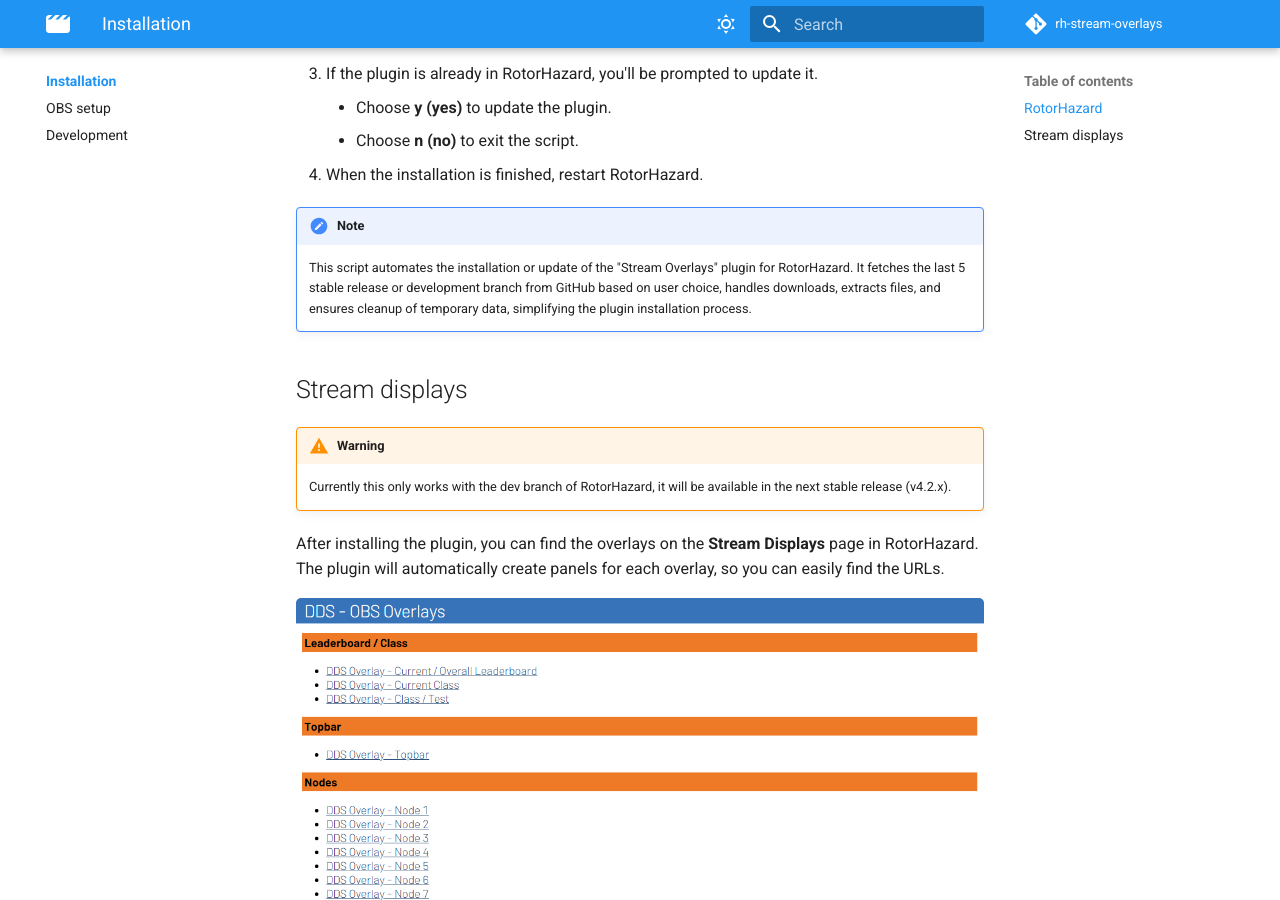
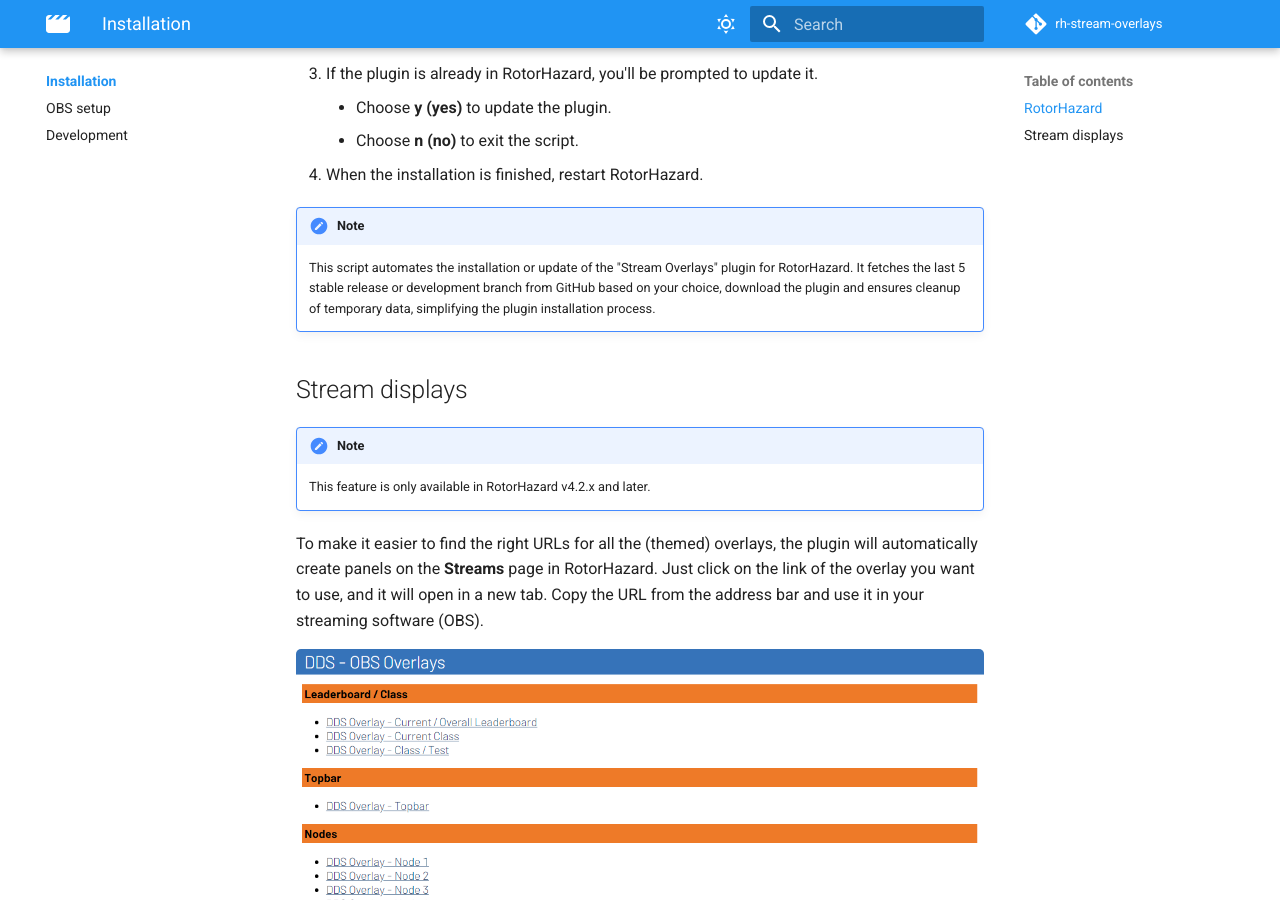
Before and after one commit to dutchdronesquad/rh-stream-overlays, an MkDocs documentation site: the page built from docs/installation/index.md, in a window 1280 px wide and 900 px high, scrolled down 664 px. Built offline with MkDocs 1.6.1 and Material for MkDocs 9.7.7, drawn with Linux system fonts in a browser that asks for light colours; comment, search, counter and statistics services are not loaded.

Commit message:
Update installation documentation for Stream Overlays plugin

```diff
--- a/docs/installation/index.md
+++ b/docs/installation/index.md
@@ -26,13 +26,13 @@
 6. When the installation is finished, restart RotorHazard.
 
 !!! note
-    This script automates the installation or update of the "Stream Overlays" plugin for RotorHazard. It fetches the last 5 stable release or development branch from GitHub based on user choice, handles downloads, extracts files, and ensures cleanup of temporary data, simplifying the plugin installation process.
+    This script automates the installation or update of the "Stream Overlays" plugin for RotorHazard. It fetches the last 5 stable release or development branch from GitHub based on your choice, download the plugin and ensures cleanup of temporary data, simplifying the plugin installation process.
 
 ## Stream displays
 
-!!! warning
-    Currently this only works with the dev branch of RotorHazard, it will be available in the next stable release (v4.2.x).
+!!! note
+    This feature is only available in RotorHazard v4.2.x and later.
 
-After installing the plugin, you can find the overlays on the **Stream Displays** page in RotorHazard. The plugin will automatically create panels for each overlay, so you can easily find the URLs.
+To make it easier to find the right URLs for all the (themed) overlays, the plugin will automatically create panels on the **Streams** page in RotorHazard. Just click on the link of the overlay you want to use, and it will open in a new tab. Copy the URL from the address bar and use it in your streaming software (OBS).
 
 ![alt stream displays](../assets/img/stream_overlays-page.png){ style="border-radius: 5px;" }
```
